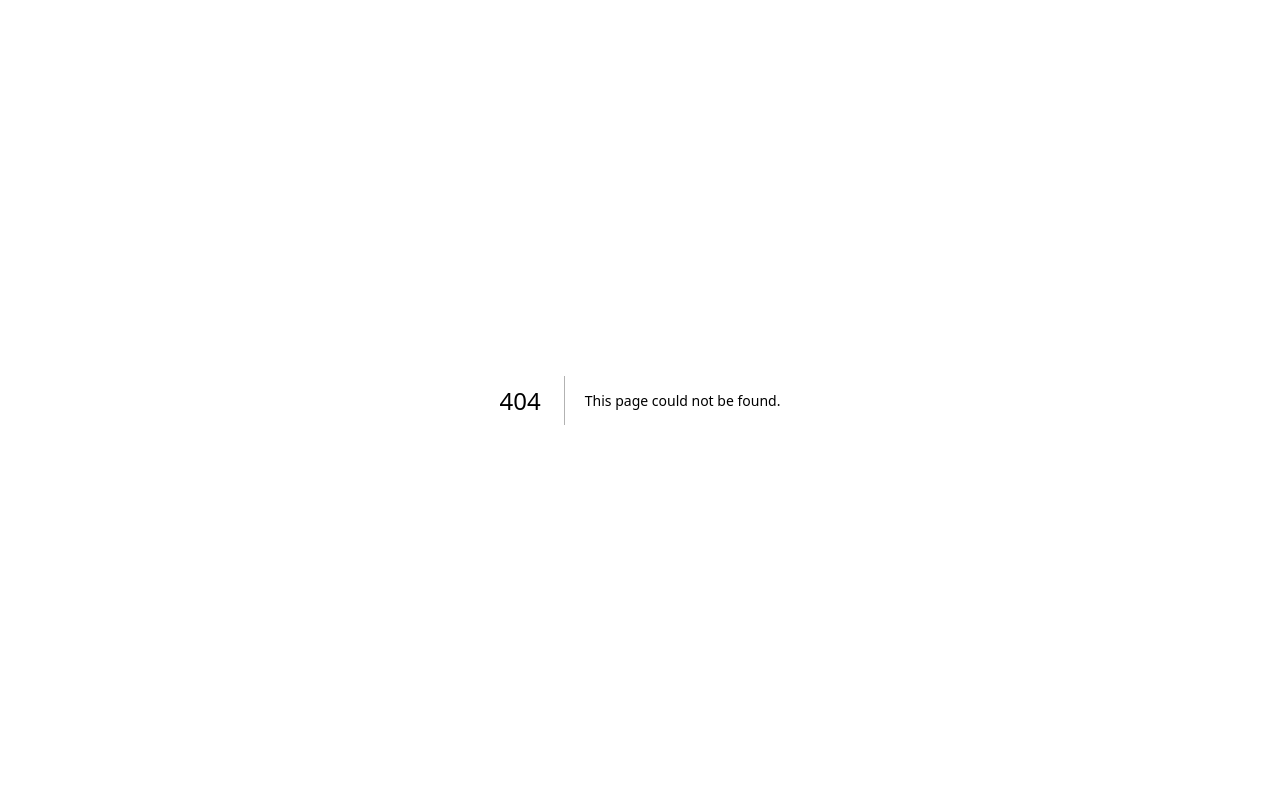
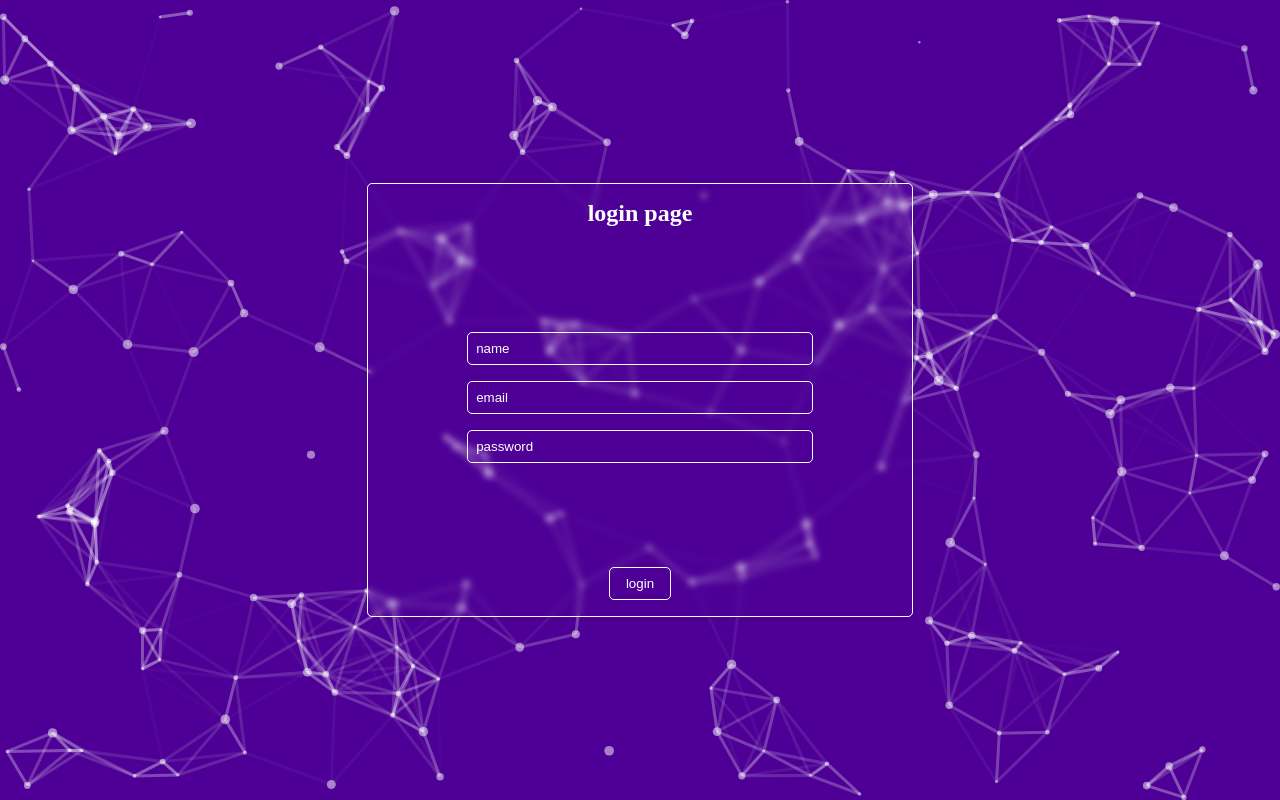
Before and after one commit to mohsen79/shopy, a Next.js app: page /login in a window 1280 px wide. Before the commit this address had no page. Built offline with nearby package versions, Linux system fonts and the light colour scheme.

Commit message:
sass installed with it's configurations  and particles package installed & login page created

```diff
--- /dev/null
+++ b/app/components/Particles/Particles.tsx
@@ -0,0 +1,104 @@
+import { useCallback } from "react";
+import type { Container, Engine } from "tsparticles-engine";
+import Particles from "react-particles";
+// import { loadFull } from "tsparticles"; // if you are going to use `loadFull`, install the "tsparticles" package too.
+import { loadSlim } from "tsparticles-slim"; // if you are going to use `loadSlim`, install the "tsparticles-slim" package too.
+
+interface Props {
+    color: string,
+    count: number
+}
+
+const App = ({ color, count }: Props) => {
+    const particlesInit = useCallback(async (engine: Engine) => {
+        console.log(engine);
+
+        // you can initialize the tsParticles instance (engine) here, adding custom shapes or presets
+        // this loads the tsparticles package bundle, it's the easiest method for getting everything ready
+        // starting from v2 you can add only the features you need reducing the bundle size
+        //await loadFull(engine);
+        await loadSlim(engine);
+    }, []);
+
+    const particlesLoaded = useCallback(async (container: Container | undefined) => {
+        await console.log(container);
+    }, []);
+    return (
+        <Particles
+            id="tsparticles"
+            init={particlesInit}
+            loaded={particlesLoaded}
+            options={{
+                background: {
+                    color: {
+                        value: color || "#0d47a1",
+                    },
+                },
+                fpsLimit: 120,
+                interactivity: {
+                    events: {
+                        onClick: {
+                            enable: true,
+                            mode: "push",
+                        },
+                        onHover: {
+                            enable: false,
+                            mode: "repulse",
+                        },
+                        resize: true,
+                    },
+                    modes: {
+                        push: {
+                            quantity: 4,
+                        },
+                        repulse: {
+                            distance: 200,
+                            duration: 0.4,
+                        },
+                    },
+                },
+                particles: {
+                    color: {
+                        value: "#ffffff",
+                    },
+                    links: {
+                        color: "#ffffff",
+                        distance: 100,
+                        enable: true,
+                        opacity: 0.5,
+                        width: 3,
+                    },
+                    move: {
+                        direction: "none",
+                        enable: true,
+                        outModes: {
+                            default: "bounce",
+                        },
+                        random: false,
+                        speed: 4,
+                        straight: false,
+                    },
+                    number: {
+                        density: {
+                            enable: true,
+                            area: 800,
+                        },
+                        value: count || 80,
+                    },
+                    opacity: {
+                        value: 0.5,
+                    },
+                    shape: {
+                        type: "circle",
+                    },
+                    size: {
+                        value: { min: 1, max: 5 },
+                    },
+                },
+                detectRetina: true,
+            }}
+        />
+    );
+};
+
+export default App;
--- a/package.json
+++ b/package.json
@@ -17,8 +17,11 @@
     "next": "13.5.6",
     "react": "18.2.0",
     "react-dom": "18.2.0",
+    "react-particles": "^2.12.2",
     "react-redux": "^8.1.3",
+    "sass": "^1.69.5",
     "swr": "^2.2.4",
+    "tsparticles-slim": "^2.12.0",
     "typescript": "5.2.2",
     "yup": "^1.3.2"
   },
--- a/pages/_app.tsx
+++ b/pages/_app.tsx
@@ -1,4 +1,4 @@
-import "@/styles/globals.css";
+import "@/styles/globals.scss";
 import type { AppProps } from "next/app";
 import { Provider } from "react-redux";
 import { store } from "../app/store/index";
--- /dev/null
+++ b/pages/login/index.tsx
@@ -0,0 +1,22 @@
+import classes from "./login.module.scss";
+import Particles from '../../app/components/Particles/Particles';
+import { Fragment } from "react";
+
+export default function Login() {
+  return (
+    <Fragment>
+      <Particles color="#4e0096" count={200} />
+      <div className={classes.login}>
+        <section className={classes.content}>
+          <h2>login page</h2>
+          <section className={classes.inputs}>
+            <input type="text" placeholder="name" />
+            <input type="text" placeholder="email" />
+            <input type="password" placeholder="password" />
+          </section>
+          <button>login</button>
+        </section>
+      </div>
+    </Fragment>
+  );
+}
--- /dev/null
+++ b/pages/login/login.module.scss
@@ -0,0 +1,59 @@
+.login {
+    width: 100vw;
+    height: 100vh;
+    display: flex;
+    justify-content: center;
+    align-items: center;
+    color: white;
+    position: absolute;
+    background-color: transparent;
+    .content {
+        padding: 1rem;
+        width: 40%;
+        height: 50%;
+        border: 1px solid white;
+        backdrop-filter: blur(3px);
+        border-radius: 5px;
+        text-align: center;
+        display: flex;
+        justify-content: center;
+        align-items: center;
+        flex-direction: column;
+        gap: 3rem;
+        .inputs {
+            width: 80%;
+            height: 70%;
+            display: flex;
+            justify-content: center;
+            align-items: center;
+            flex-direction: column;
+            gap: 1rem;
+            input {
+                width: 80%;
+                padding: .5rem;
+                background-color: transparent;
+                border: 1px solid white;
+                outline: none;
+                color: white;
+                border-radius: 5px;
+            }
+             ::placeholder {
+                color: white;
+            }
+        }
+        button {
+            padding: .5rem 1rem;
+            border: none;
+            background-color: transparent;
+            color: white;
+            border-radius: 5px;
+            cursor: pointer;
+            border: 1px solid white;
+            outline: none;
+        }
+        input:focus,
+        button:focus {
+            border-color: black;
+        }
+    }
+}
--- /dev/null
+++ b/styles/globals.scss
@@ -0,0 +1,5 @@
+@import "../pages/login/login.module.scss";
+* {
+    margin: 0;
+    padding: 0;
+}
```
Also changed, not shown: 1 other file (tests, documents, lock files or other folders).
